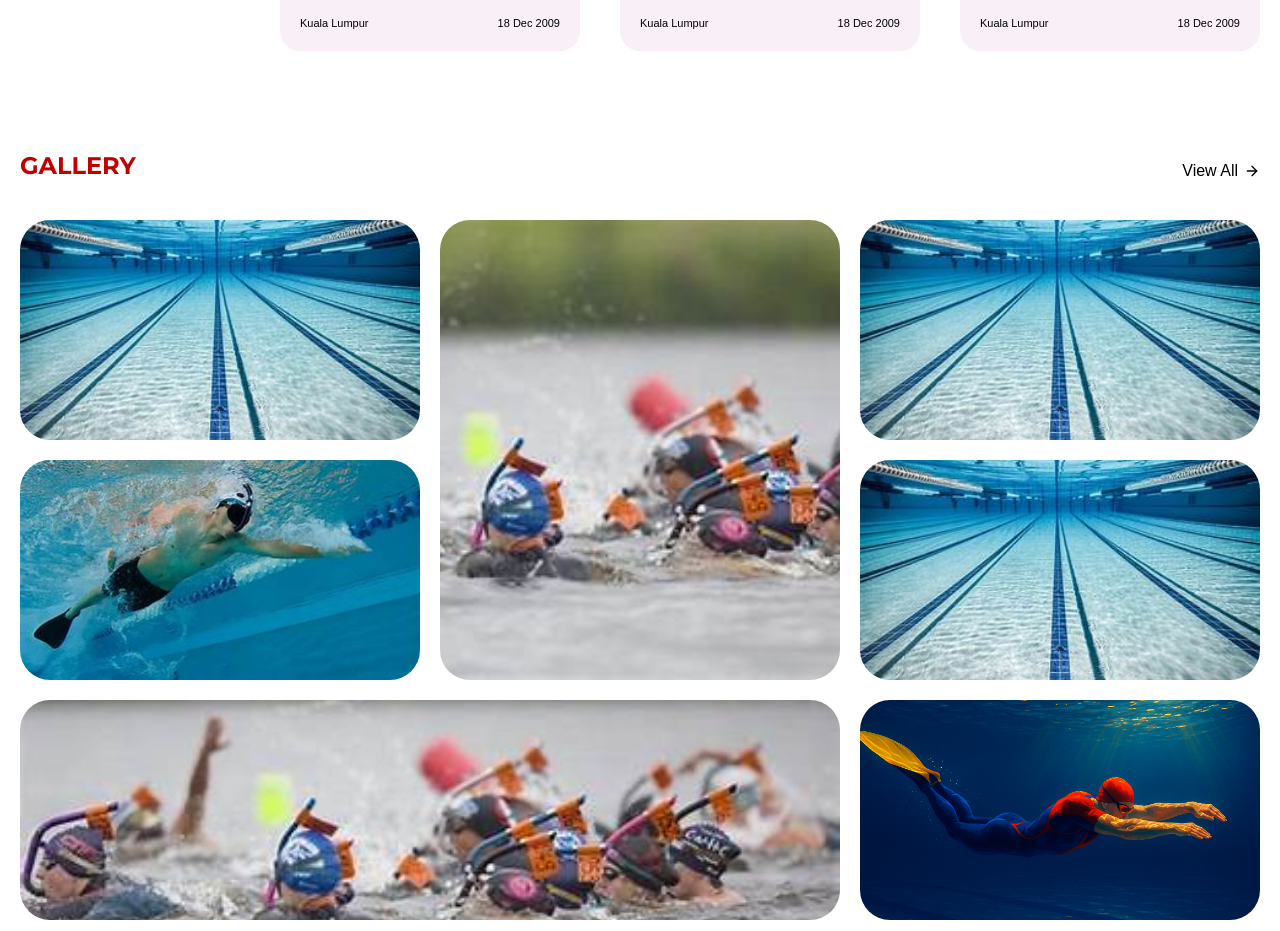
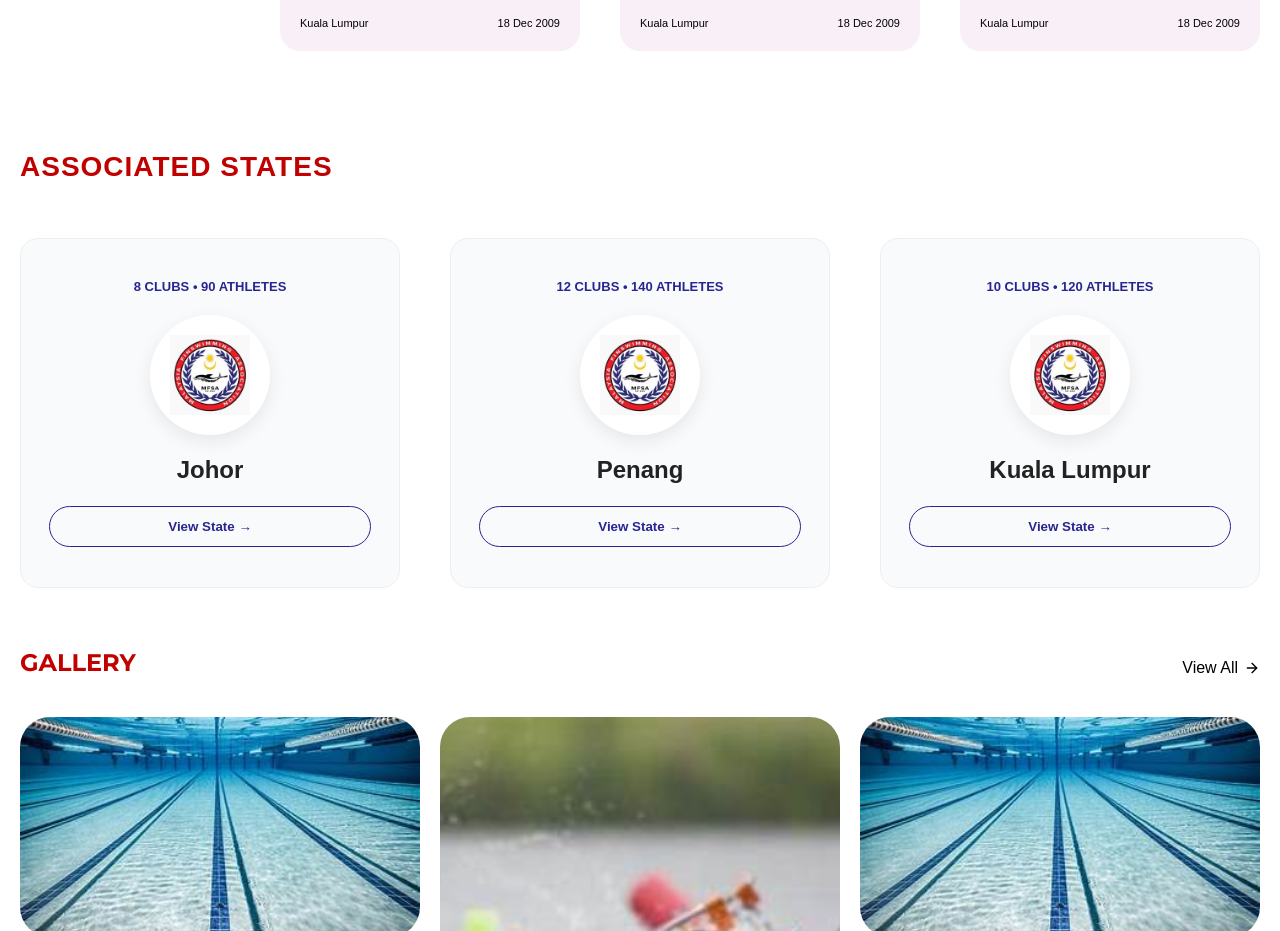
Before and after one commit to Nivas-git07/malaysia_project, a React (Create React App) app: page / in a window 1280 px wide. Shown: the part 2240-3171 px from the top of the page. Built offline with nearby package versions, Linux system fonts and the light colour scheme; no server answers.

Commit message:
add home association state

```diff
--- /dev/null
+++ b/src/user/components/homecomponent/assosiationstate.js
@@ -0,0 +1,65 @@
+import logo from "../../assets/logo.jpg";
+
+export default function Homeassoc() {
+return (
+<section className="mfsaAssocBlock">
+
+  <div className="mfsaAssocWrap">
+
+    {/* TITLE LIKE UPCOMING EVENTS */}
+    <h2 className="mfsaAssocMainTitle">
+      ASSOCIATED STATES
+    </h2>
+
+    {/* CARDS */}
+    <div className="mfsaAssocCards">
+
+      <div className="mfsaAssocItem">
+        <p className="mfsaAssocTopText">8 CLUBS • 90 ATHLETES</p>
+
+        <div className="mfsaAssocCircle">
+          <img src={logo} alt="logo"/>
+        </div>
+
+        <h3 className="mfsaAssocName">Johor</h3>
+
+        <button className="mfsaAssocViewBtn">
+          View State →
+        </button>
+      </div>
+
+      <div className="mfsaAssocItem">
+        <p className="mfsaAssocTopText">12 CLUBS • 140 ATHLETES</p>
+
+        <div className="mfsaAssocCircle">
+          <img src={logo} alt="logo"/>
+        </div>
+
+        <h3 className="mfsaAssocName">Penang</h3>
+
+        <button className="mfsaAssocViewBtn">
+          View State →
+        </button>
+      </div>
+
+      <div className="mfsaAssocItem">
+        <p className="mfsaAssocTopText">10 CLUBS • 120 ATHLETES</p>
+
+        <div className="mfsaAssocCircle">
+          <img src={logo} alt="logo"/>
+        </div>
+
+        <h3 className="mfsaAssocName">Kuala Lumpur</h3>
+
+        <button className="mfsaAssocViewBtn">
+          View State →
+        </button>
+      </div>
+
+    </div>
+
+  </div>
+
+</section>
+);
+}
--- a/src/user/page/home/home.js
+++ b/src/user/page/home/home.js
@@ -6,6 +6,7 @@ import Footer from "../../layout/footer";
 import HomeGallery from "../../components/homecomponent/homegallery";
 import HomeNews from "../../components/homecomponent/homenews";
 import Swimmer from "../../layout/swimmer";
+import Homeassoc from "../../components/homecomponent/assosiationstate";
 export default function Home() {
 
     return (
@@ -42,6 +43,7 @@ export default function Home() {
             <UpcomingEvents />
             <HomeRecords />
             <BestRecords />
+            <Homeassoc />
             <HomeGallery />
             <HomeNews />
             <Footer />
--- a/src/user/style/home.css
+++ b/src/user/style/home.css
@@ -1005,3 +1005,118 @@
   }
 
 }
+
+
+.mfsaAssocBlock{
+  padding:20px 20px;
+  background:#fff;
+  margin-bottom: 20px;
+}
+
+.mfsaAssocWrap{
+  max-width:1350px;
+  margin:auto;
+}
+
+.mfsaAssocMainTitle{
+  font-size:28px;
+  font-weight:700;
+  color:#c10000;
+  margin-bottom:55px;
+  letter-spacing:1px;
+}
+
+/* GRID */
+.mfsaAssocCards{
+  /* margin-top: 20px; */
+  display:grid;
+  grid-template-columns:repeat(3,1fr);
+  gap:50px;
+
+}
+
+/* CARD */
+.mfsaAssocItem{
+  background:#f9fafc;
+  border-radius:18px;
+  padding:40px 28px;
+  text-align:center;
+  border:1px solid #eee;
+  transition:.35s ease;
+  min-height:350px;
+  display:flex;
+  flex-direction:column;
+  justify-content:center;
+}
+
+.mfsaAssocItem:hover{
+  transform:translateY(-8px);
+  box-shadow:0 12px 30px rgba(0,0,0,0.08);
+}
+
+/* TOP TEXT */
+.mfsaAssocTopText{
+  font-size:13px;
+  font-weight:600;
+  color:#282590;
+  margin-bottom:15px;
+}
+
+/* LOGO CIRCLE */
+.mfsaAssocCircle{
+  width:120px;
+  height:120px;
+  margin:auto;
+  border-radius:50%;
+  background:#fff;
+  display:flex;
+  align-items:center;
+  justify-content:center;
+  box-shadow:0 6px 18px rgba(0,0,0,0.08);
+}
+
+.mfsaAssocCircle img{
+  width:80px;
+}
+
+/* STATE NAME */
+.mfsaAssocName{
+  font-size:24px;
+  font-weight:700;
+  margin-top:16px;
+  color:#222;
+}
+
+/* BUTTON */
+.mfsaAssocViewBtn{
+  margin-top:22px;
+  padding:12px 26px;
+  border-radius:30px;
+  border:1px solid #282590;
+  background:transparent;
+  color:#282590;
+  font-weight:600;
+  cursor:pointer;
+  transition:.3s;
+}
+
+.mfsaAssocViewBtn:hover{
+  background:#282590;
+  color:#fff;
+}
+
+@media(max-width:1024px){
+  .mfsaAssocCards{
+    grid-template-columns:repeat(2,1fr);
+  }
+}
+
+@media(max-width:600px){
+  .mfsaAssocCards{
+    grid-template-columns:1fr;
+  }
+
+  .mfsaAssocMainTitle{
+    font-size:24px;
+  }
+}
```
